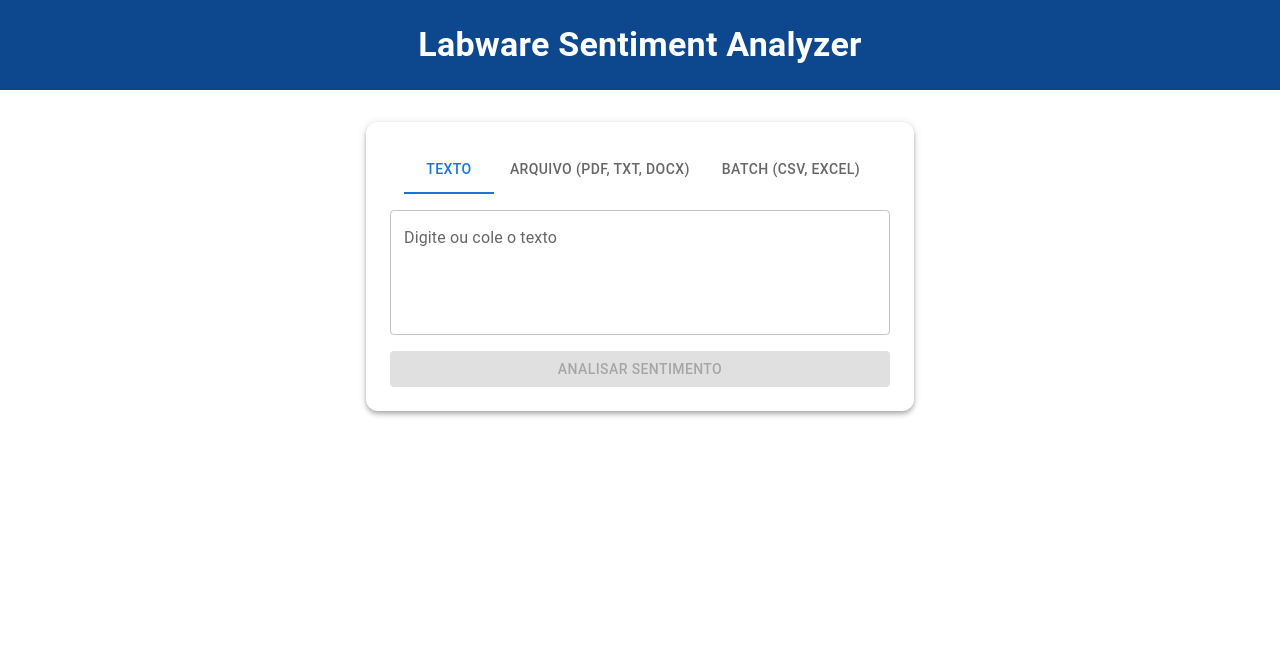
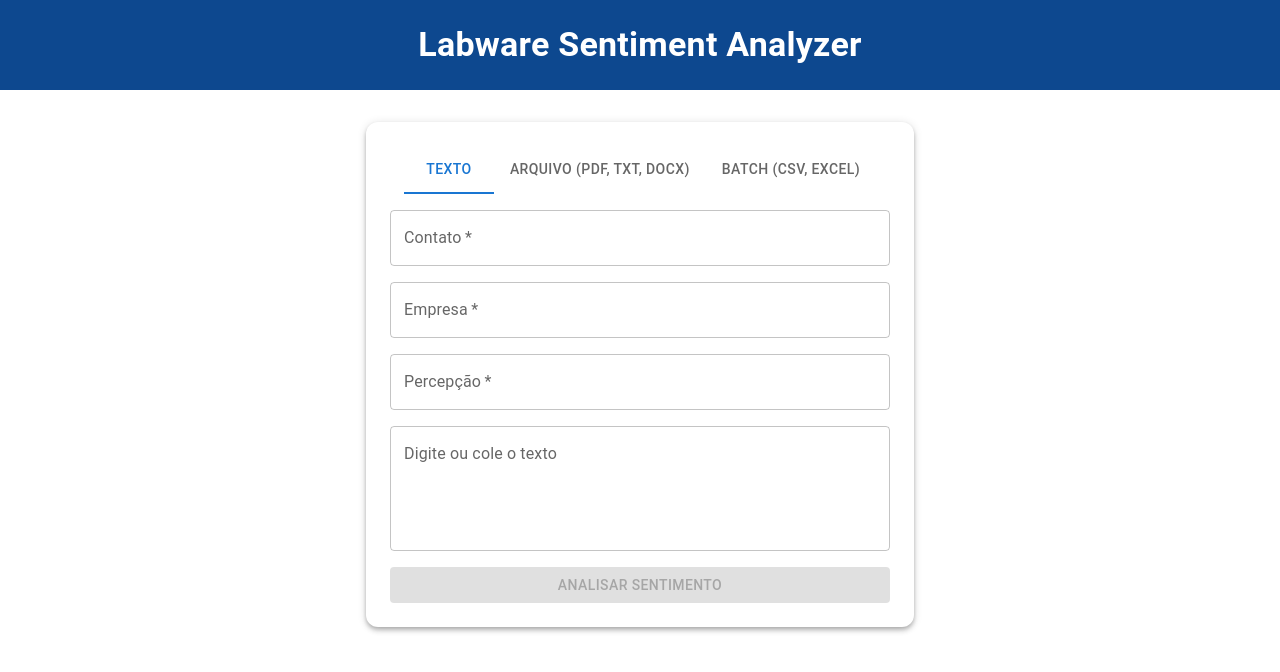
Before and after one commit to 1mayk/sentiment-analysis-nltk, a React (Vite) app in the folder frontend/: page / in a window 1280 px wide. Shown: the top 672 px of the page. Built offline with nearby package versions, Linux system fonts and the light colour scheme.

Commit message:
feat(): mudança no front ok

```diff
--- a/frontend/src/App.jsx
+++ b/frontend/src/App.jsx
@@ -52,12 +52,45 @@ export default function App() {
   const [result, setResult] = useState(null);
   const [loading, setLoading] = useState(false);
   const [snack, setSnack] = useState({ open: false, msg: "", type: "error" });
+  const [contact, setContact] = useState("");
+  const [company, setCompany] = useState("");
+  const [perception, setPerception] = useState("");
+  const [errors, setErrors] = useState({ contact: false, company: false, perception: false });
+
+  const handlePerceptionChange = (e) => {
+    const val = e.target.value;
+    // permitir vazio ou sinal negativo
+    if (val === "" || val === "-") {
+      setPerception(val);
+      return;
+    }
+    // só números com até 2 decimais
+    if (!/^-?\d+(?:\.\d{0,2})?$/.test(val)) return;
+    const num = parseFloat(val);
+    if (num < -1 || num > 1) return;
+    setPerception(val);
+  };
+
+  const validateFields = () => {
+    let valid = true;
+    const newErrors = { contact: false, company: false, perception: false };
+    if (!contact.trim()) { newErrors.contact = true; valid = false; }
+    if (!company.trim()) { newErrors.company = true; valid = false; }
+    const num = parseFloat(perception);
+    if (perception.trim() === "" || isNaN(num) || num < -1 || num > 1) { newErrors.perception = true; valid = false; }
+    setErrors(newErrors);
+    return valid;
+  };
 
   const handleTextAnalyze = async () => {
+    if (!validateFields()) {
+      setSnack({ open: true, msg: "Preencha todos os campos corretamente", type: "error" });
+      return;
+    }
     setLoading(true);
     setResult(null);
     try {
-      const res = await axios.post("/analyze/text", { text });
+      const res = await axios.post("/analyze/text", { text, contact, company, perception: parseFloat(perception) });
       setResult(res.data);
     } catch (e) {
       setSnack({ open: true, msg: "Erro ao analisar texto", type: "error" });
@@ -66,11 +99,18 @@ export default function App() {
   };
 
   const handleFileAnalyze = async (batch = false) => {
+    if (!validateFields()) {
+      setSnack({ open: true, msg: "Preencha todos os campos corretamente", type: "error" });
+      return;
+    }
     if (!file) return;
     setLoading(true);
     setResult(null);
     const formData = new FormData();
     formData.append("file", file);
+    formData.append("contact", contact);
+    formData.append("company", company);
+    formData.append("perception", perception);
     try {
       if (batch) {
         const res = await axios.post("/analyze/batch", formData, {
@@ -124,6 +164,37 @@ export default function App() {
             <Tab label="Arquivo (PDF, TXT, DOCX)" />
             <Tab label="Batch (CSV, Excel)" />
           </Tabs>
+          <Box mt={2}>
+            <TextField
+              label="Contato"
+              fullWidth
+              required
+              value={contact}
+              onChange={(e) => setContact(e.target.value)}
+              error={errors.contact}
+              helperText={errors.contact && "Contato é obrigatório"}
+            />
+            <TextField
+              label="Empresa"
+              fullWidth
+              required
+              value={company}
+              onChange={(e) => setCompany(e.target.value)}
+              error={errors.company}
+              helperText={errors.company && "Empresa é obrigatória"}
+              sx={{ mt: 2 }}
+            />
+            <TextField
+              label="Percepção"
+              fullWidth
+              required
+              value={perception}
+              onChange={handlePerceptionChange}
+              error={errors.perception}
+              helperText={errors.perception && "Percepção inválida (-1 a 1, até 2 casas decimais)"}
+              sx={{ mt: 2 }}
+            />
+          </Box>
           {tab === 0 && (
             <Box mt={2}>
               <TextField
```
